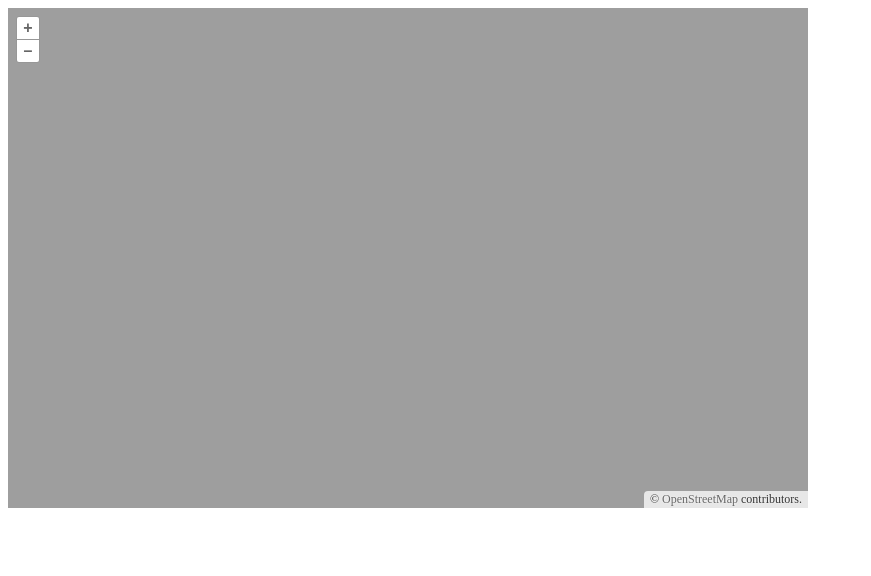
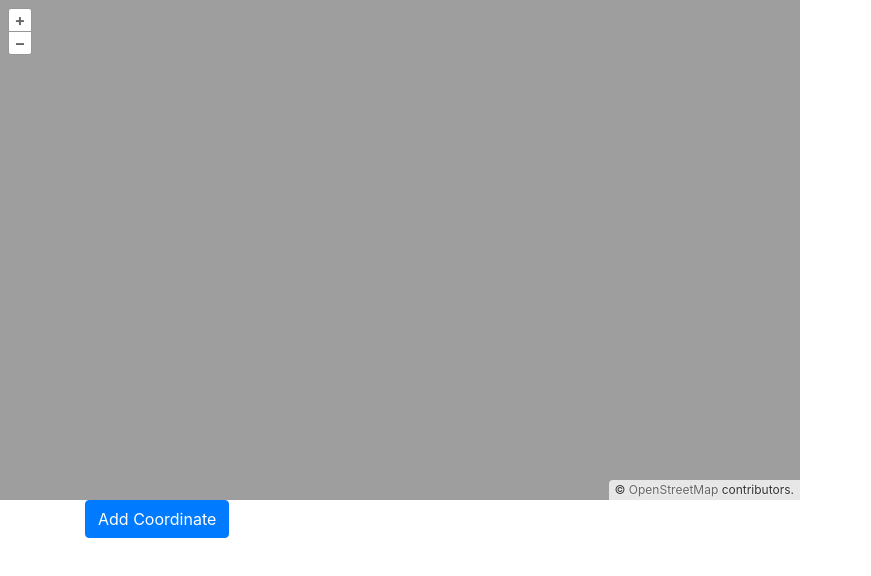
Before and after one commit to innoq/gaia-web-client, a website built with Parcel: page index.html in a window 1280 px wide. Shown: the whole page, without its empty margins (0-871 px from the left). Built offline with nearby package versions, Linux system fonts and the light colour scheme; no server answers.

Commit message:
added bootstrap, button for adding current coordinate into list added

```diff
--- a/index.html
+++ b/index.html
@@ -9,9 +9,14 @@
         height: 500px;
       }
     </style>
+    <link rel="stylesheet" href="node_modules/bootstrap/dist/css/bootstrap.css" />
   </head>
   <body>
     <div id="map"></div>
+    <div class="container">
+      <button id="addCoord" class="btn btn-primary">Add Coordinate</button>
+    </div>
+
     <script type="module" src="./index.js"></script>
   </body>
 </html>
--- a/index.js
+++ b/index.js
@@ -5,6 +5,7 @@ import TileLayer from "ol/layer/Tile";
 import OSM from "ol/source/OSM";
 
 let currentPosition = [0, 0];
+let polygonPoints = [];
 
 const map = new Map({
   target: "map",
@@ -28,6 +29,25 @@ if ("geolocation" in navigator) {
     map.getView().animate({ center: currentPosition, zoom: 16, duration: 100 });
     console.log("updated currentPosition: " + currentPosition);
   });
+
+  const button = document.querySelector("#addCoord");
+
+  button.addEventListener('click', (e) => {
+    navigator.geolocation.getCurrentPosition(function(position) {
+      // console.log("position:", position);
+      addNewPolygonPoint(position.coords.latitude, position.coords.longitude);
+    });
+  });
+}
+
+
+
+const addNewPolygonPoint = function(lon, lat) {
+  const point = [lon, lat];
+  polygonPoints.push(point);
+  // for (var pos of polygonPoints) {
+  //   console.log("pos:", pos);
+  // }
 }
 
 console.log(">>>>><currentPosition: " + currentPosition);
--- a/package.json
+++ b/package.json
@@ -24,6 +24,7 @@
     "ol": "^6.0.1"
   },
   "devDependencies": {
+    "bootstrap": "^4.3.1",
     "parcel-bundler": "^1.12.4"
   }
 }
```
Also changed, not shown: 1 other file.
